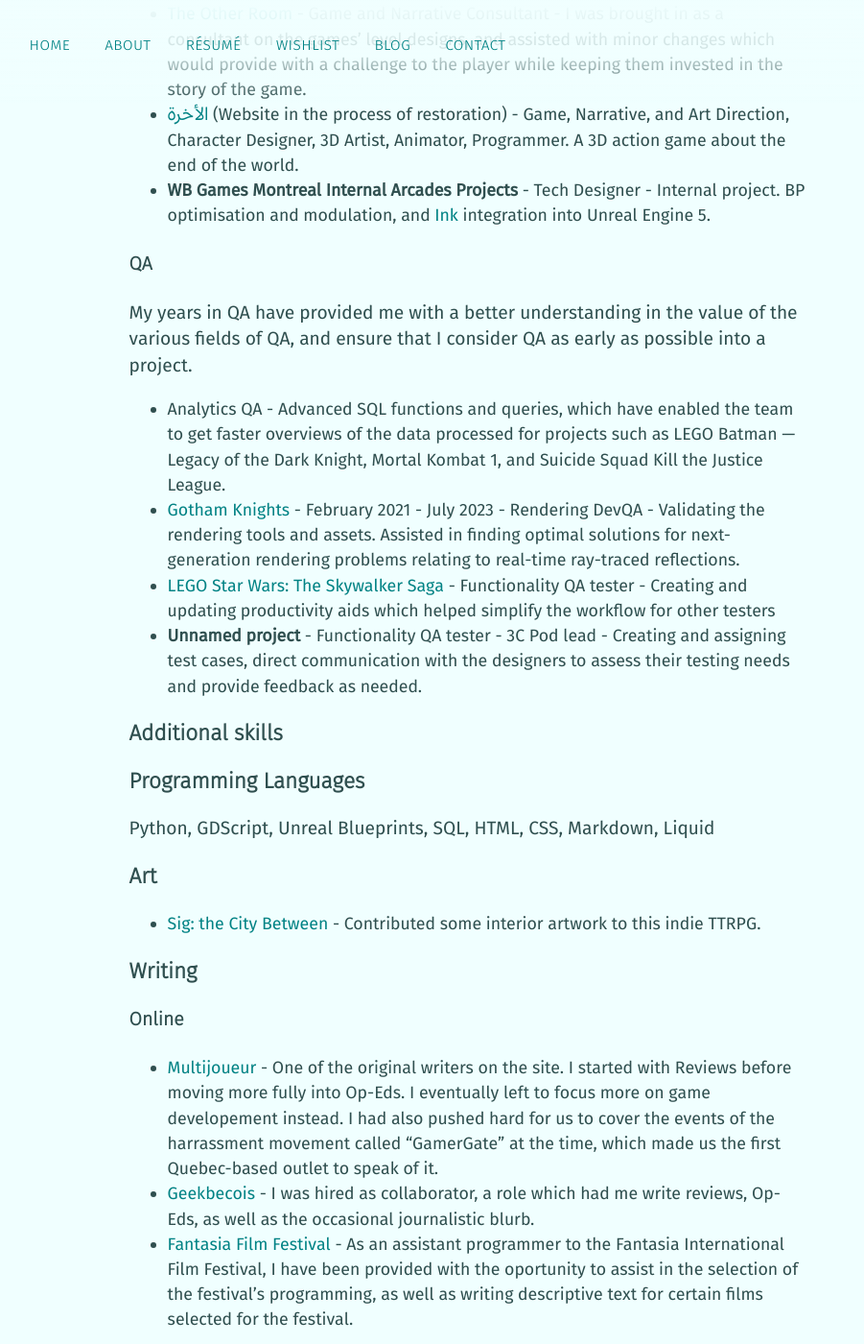
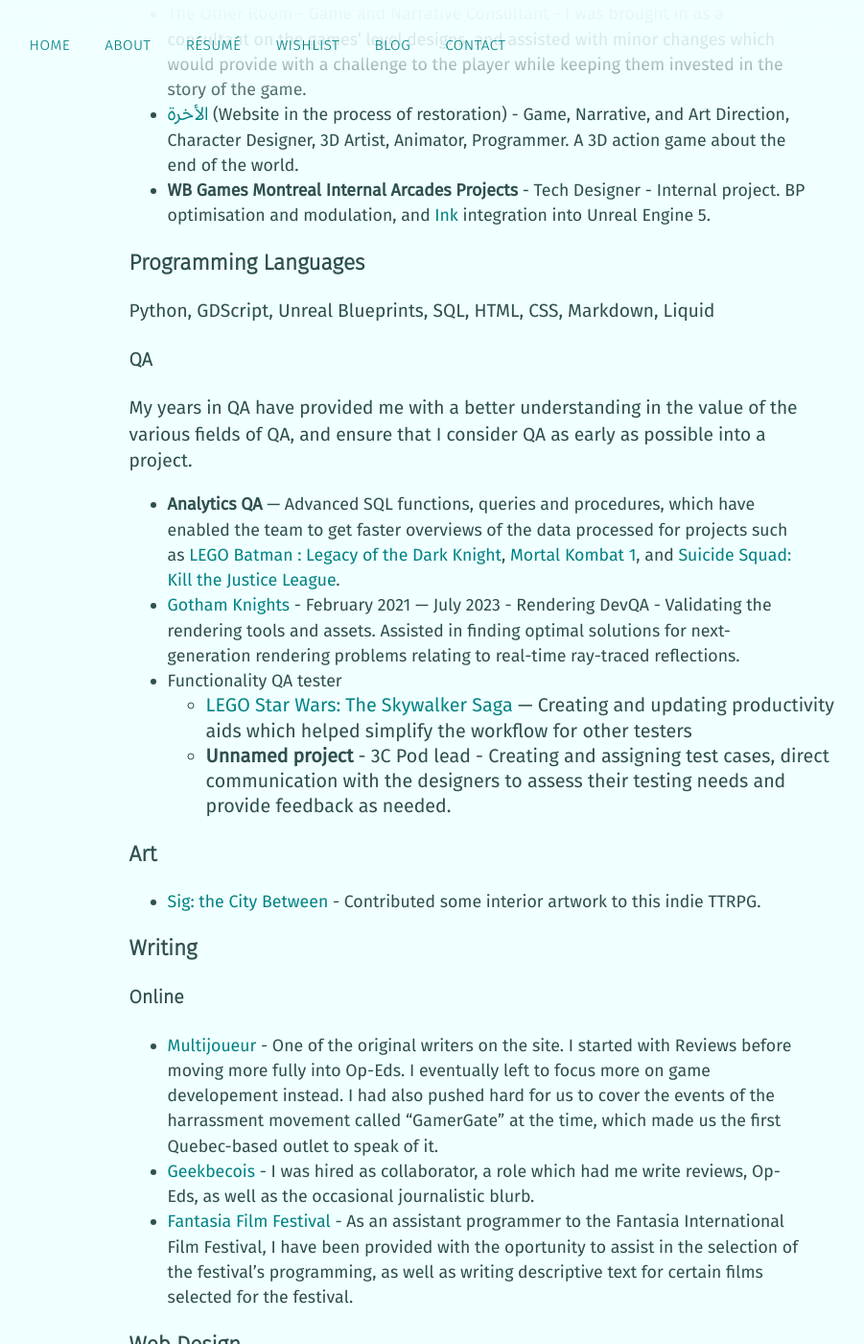
Before and after one commit to mstfacmly/mstfacmly.github.io, a Jekyll site: the page built from resume_gamedesigner.md, in a window 1280 px wide and 1400 px high, scrolled down 773 px. Shown: the whole window at 96% size, without its empty margins (147-1048 px from the left). Built offline with Jekyll 4.4.1, drawn with Linux system fonts in a browser that asks for light colours; nearby versions of some CDN libraries; a script that is not in the unit is left out; some of the changed lines change nothing that is shown.

Commit message:
update gd resume

```diff
--- a/resume_gamedesigner.md
+++ b/resume_gamedesigner.md
@@ -28,17 +28,6 @@
 * [الأخرة](https://studioslune.com/projects/alakhira) (Website in the process of restoration) - Game, Narrative, and Art Direction, Character Designer, 3D Artist, Animator, Programmer. A 3D action game about the end of the world.
 * **WB Games Montreal Internal Arcades Projects** - Tech Designer - Internal project. BP optimisation and modulation, and [Ink](https://www.inklestudios.com/ink/) integration into Unreal Engine 5.
 
-#### QA
-
-My years in QA have provided me with a better understanding in the value of the various fields of QA, and ensure that I consider QA as early as possible into a project.
-
-* Analytics QA - Advanced SQL functions and queries, which have enabled the team to get faster overviews of the data processed for projects such as LEGO Batman — Legacy of the Dark Knight, Mortal Kombat 1, and Suicide Squad Kill the Justice League.
-* [Gotham Knights](https://www.gothamknightsgame.com/en-us) - February 2021 - July 2023 - Rendering DevQA - Validating the rendering tools and assets. Assisted in finding optimal solutions for next-generation rendering problems relating to real-time ray-traced reflections.
-* [LEGO Star Wars: The Skywalker Saga](https://www.starwars.com/games-apps/lego-star-wars-the-skywalker-saga) - Functionality QA tester - Creating and updating productivity aids which helped simplify the workflow for other testers
-* **Unnamed project** - Functionality QA tester - 3C Pod lead - Creating and assigning test cases, direct communication with the designers to assess their testing needs and provide feedback as needed.
-
-### Additional skills
-
 ### Programming Languages
 {% assign prog = site.proglangs | remove: '& Web languages' | remove: '(' | remove: ')' | split: ',' %}
 {%- for langs in prog -%}
@@ -48,6 +37,16 @@
      {{- langs -}}
     {% endif %}
 {% endfor %}
+
+#### QA
+
+My years in QA have provided me with a better understanding in the value of the various fields of QA, and ensure that I consider QA as early as possible into a project.
+
+* **Analytics QA** — Advanced SQL functions, queries and procedures, which have enabled the team to get faster overviews of the data processed for projects such as [LEGO Batman : Legacy of the Dark Knight](https://legobatmangame.com/), [Mortal Kombat 1](https://www.mortalkombat.com/), and [Suicide Squad: Kill the Justice League](https://www.suicidesquadgame.com/).
+* [Gotham Knights](https://www.gothamknightsgame.com/en-us) - February 2021 — July 2023 - Rendering DevQA - Validating the rendering tools and assets. Assisted in finding optimal solutions for next-generation rendering problems relating to real-time ray-traced reflections.
+* Functionality QA tester
+    * [LEGO Star Wars: The Skywalker Saga](https://www.starwars.com/games-apps/lego-star-wars-the-skywalker-saga) — Creating and updating productivity aids which helped simplify the workflow for other testers
+    * **Unnamed project** - 3C Pod lead - Creating and assigning test cases, direct communication with the designers to assess their testing needs and provide feedback as needed.
 
 ### Art
 
```
